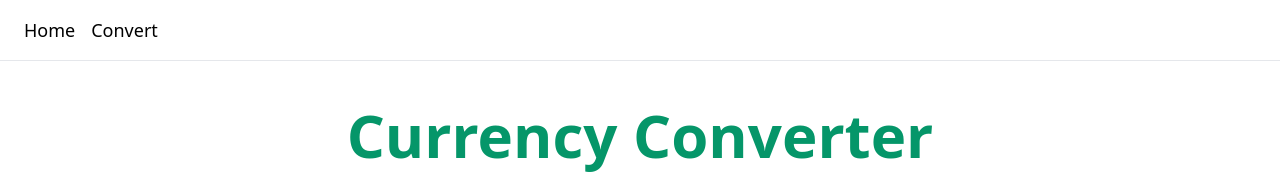
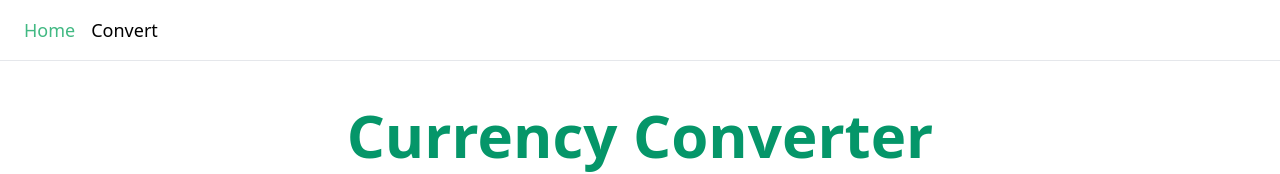
Before and after one commit to Nikoraii/vue-currency-converter, a Vue app: page / in a window 1280 px wide. Shown: the top 174 px of the page. Built offline with nearby package versions, Linux system fonts and the light colour scheme.

Commit message:
Add active color change for links

```diff
--- a/src/style.css
+++ b/src/style.css
@@ -1,3 +1,7 @@
 @tailwind base;
 @tailwind components;
 @tailwind utilities;
+
+nav a.router-link-exact-active {
+    color: #42b983;
+}
```
